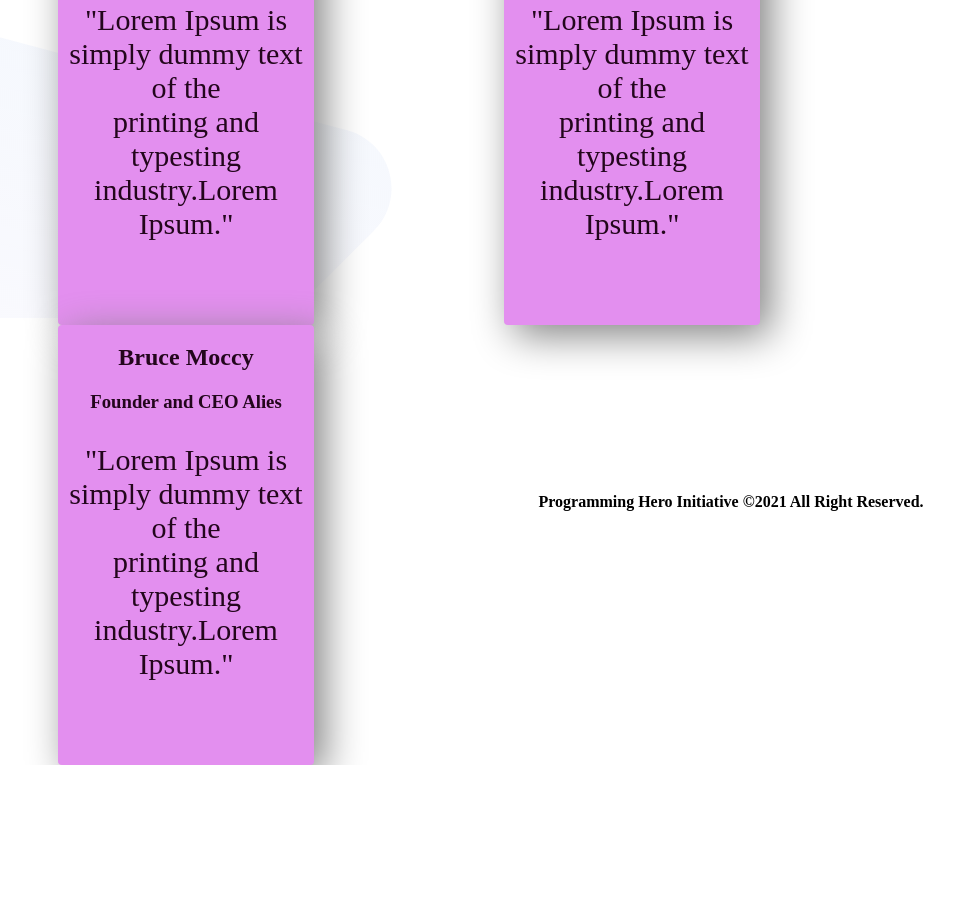
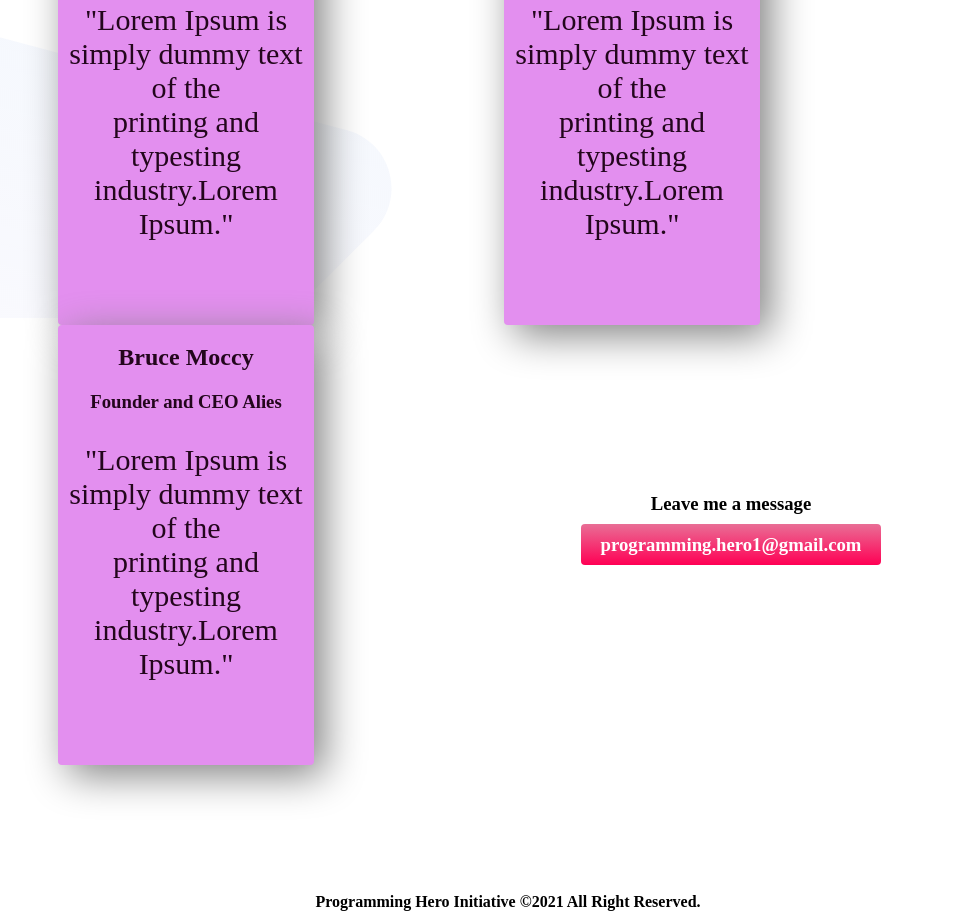
Before and after one commit to johnny0039/html-css-Assignment, a plain HTML site: page index.html in a window 1280 px wide. Shown: the part 3443-4354 px from the top of the page, without its empty margins (132-1086 px from the left). Before the commit the page ends 4208 px from the top, so only its background shows below. Drawn offline with Linux system fonts and the light colour scheme.

Commit message:
Properly-Done

```diff
--- a/index.html
+++ b/index.html
@@ -114,6 +114,16 @@
     </section>
 
                                                     <!--FEEDBACK Section DONE-->
+                                                    <!--Contact info Section-->
+
+
+    <section align="center">
+        <h3>
+            <p>Leave me a message</p>
+            <a target="new-tab" class="link-button" href="https://www.linkedin.com/in/emon-bhowmik-jony-0477941b1/">programming.hero1@gmail.com</a>
+        </h3>
+    </section>
+                                                    <!--Contact info Section DONE-->
                                                     <!--FOOTER Section-->
 
     <footer align="center">
```
